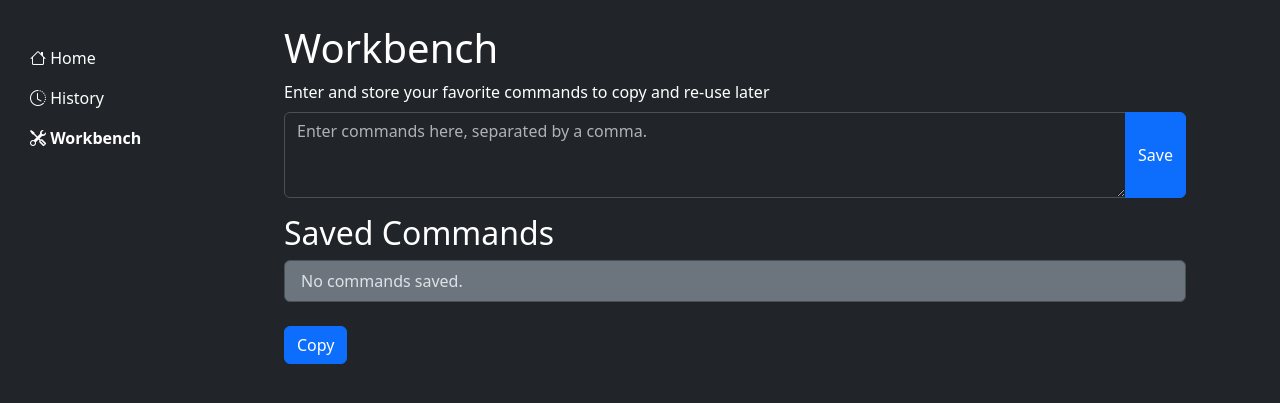
After one commit to the2dl/SSDT, a Flask app: page /workbench in a window 1280 px wide. The commit adds this page. Shown: the top 403 px of the page. Run offline with Flask 3, Linux system fonts and the light colour scheme; data that the repository does not hold is empty; some libraries are stand-ins or nearby versions.

Commit message:
Added workbench, loader
Added workbench, loader during submits, etc

```diff
--- a/app.py
+++ b/app.py
@@ -9,8 +9,8 @@ import platform
 app = Flask(__name__)
 
 # Supabase client initialization
-url = "SETYOURURL"
-key = "SETYOURKEY"
+url = "REMOVED"
+key = "REMOVED"
 supabase: Client = create_client(url, key)
 
 def run_commands_and_store_in_supabase(commands):
@@ -113,5 +113,22 @@ def delete_group(group_id):
     supabase.table('command_outputs').delete().eq('group_id', group_id).execute()
     return redirect('/history')
 
+@app.route('/workbench')
+def workbench():
+    stored_commands = supabase.table('stored_commands').select('*').execute().data
+    return render_template('workbench.html', stored_commands=stored_commands)
+
+@app.route('/add_command', methods=['POST'])
+def add_command():
+    commands = request.form['commands']  # Get commands as a single string
+    # Insert the command into the stored_commands table
+    supabase.table('stored_commands').insert({"commands": commands, "created_at": datetime.utcnow().isoformat()}).execute()
+    return redirect('/workbench')
+
+@app.route('/delete_command/<command_id>', methods=['POST'])
+def delete_command(command_id):
+    supabase.table('stored_commands').delete().eq('id', command_id).execute()
+    return redirect('/workbench')
+
 if __name__ == '__main__':
     app.run(debug=True)
--- a/static/style.css
+++ b/static/style.css
@@ -27,3 +27,39 @@ textarea.form-control {
 .navbar-nav .nav-link.active {
     font-weight: bold;
 }
+
+
+/* Ensure list items allow content to wrap */
+.list-group-item {
+    word-wrap: break-word; /* Old browsers */
+    overflow-wrap: break-word; /* CSS3 */
+}
+
+/* Style for command spans, if needed for further control */
+.list-group-item .badge.bg-dark {
+    display: inline-block; /* Allows the element to wrap like inline but apply block model properties */
+    max-width: 100%; /* Ensures it doesn't overflow its container */
+    margin-bottom: 2px; /* Optional: Adds a little space between wrapped commands */
+    white-space: normal; /* Ensures that whitespace inside the span is handled normally */
+}
+
+.table td, .table th {
+    word-wrap: break-word; /* Allow long words to be able to break and wrap to the next line */
+    max-width: 150px; /* Set a maximum width for each cell. You can adjust this value based on your needs */
+}
+
+/* This is optional, for better table readability */
+.table th {
+    position: sticky; /* Makes the table header sticky */
+    top: 0; /* Stick to the top of the table */
+    background-color: #000; /* Match your theme's header background color */
+    z-index: 2; /* Ensures the header is above other content */
+}
+
+#loadingIcon {
+    position: fixed; /* Make it fixed for viewport-level centering */
+    top: 50%;
+    left: 50%;
+    transform: translate(-50%, -50%); /* Center both horizontally and vertically */
+    z-index: 1000; /* Ensure it's on top of other content */
+}
--- a/templates/history.html
+++ b/templates/history.html
@@ -17,6 +17,9 @@
                         </li>
                         <li class="nav-item">
                             <a class="nav-link active bi bi-clock-history" href="/history"> History</a>
+                        </li>
+                        <li class="nav-item">
+                            <a class="nav-link bi bi-tools" href="/workbench"> Workbench</a>
                         </li>
                     </ul>
                 </nav>
--- a/templates/view_group.html
+++ b/templates/view_group.html
@@ -17,6 +17,9 @@
                         </li>
                         <li class="nav-item">
                             <a class="nav-link active bi bi-clock-history" href="/history"> History</a>
+                        </li>
+                        <li class="nav-item">
+                            <a class="nav-link bi bi-tools" href="/workbench"> Workbench</a>
                         </li>
                     </ul>
                 </nav>
--- /dev/null
+++ b/templates/workbench.html
@@ -0,0 +1,93 @@
+<!DOCTYPE html>
+<html data-bs-theme="dark">
+<head>
+    <title>SSDT - Stupid Simple Detection Testing</title>
+    <link rel="stylesheet" href="https://cdn.jsdelivr.net/npm/bootstrap@5.3.2/dist/css/bootstrap.min.css">
+    <link rel="stylesheet" href="{{ url_for('static', filename='style.css') }}">
+    <link rel="stylesheet" href="https://cdn.jsdelivr.net/npm/bootstrap-icons@1.3.0/font/bootstrap-icons.css">
+</head>
+<body class="bg-dark text-white">
+    <div class="container">
+        <div class="row">
+            <div class="col-md-2">
+                <nav class="navbar bg-dark navbar-dark navbar-expand-md">
+                    <ul class="navbar-nav flex-column">
+                        <li class="nav-item">
+                            <a class="nav-link bi bi-house" href="/"> Home</a>
+                        </li>
+                        <li class="nav-item">
+                            <a class="nav-link bi bi-clock-history" href="/history"> History</a>
+                        </li>
+                        <!-- Add Workbench to the navigation -->
+                        <li class="nav-item">
+                            <a class="nav-link active bi bi-tools" href="/workbench"> Workbench</a>
+                        </li>
+                    </ul>
+                </nav>
+            </div>
+            <div class="col-md-10">
+                <div class="container"> <br />
+                    <h1>Workbench</h1>
+                    <div class="mb-3">
+                        <form action="/add_command" method="post" class="mb-2">
+                            <label for="commands" class="form-label">Enter and store your favorite commands to copy and re-use later</label>
+                            <div class="input-group">
+                                <textarea name="commands" id="commands" class="form-control" rows="3" placeholder="Enter commands here, separated by a comma."></textarea>
+                                <button type="submit" class="btn btn-primary">Save</button>
+                            </div>
+                        </form>
+                    </div>
+
+                    <!-- List of saved commands -->
+                    <div class="mb-3">
+                        <h2>Saved Commands</h2>
+                        <ul class="list-group">
+                            {% for command in stored_commands %}
+                                <li class="list-group-item bg-secondary">
+                                    {% set command_list = command.commands.split(',') %}
+                                    {% for cmd in command_list %}
+                                        <span class="badge bg-dark">{{ cmd }}</span>
+                                    {% endfor %}
+                                    <!-- Button or link to delete the command -->
+                                    <form action="/delete_command/{{ command.id }}" method="post" class="d-inline float-end">
+                                        <button type="submit" class="btn btn-danger btn-sm">Delete</button>
+                                    </form>
+                                </li>
+                            {% else %}
+                                <li class="list-group-item bg-secondary">No commands saved.</li>
+                            {% endfor %}
+                        </ul> <br />
+                        <div class="mb-3">
+                            <button id="copyButton" class="btn btn-primary">Copy</button>
+                        </div>
+                    </div>
+                </div>
+            </div>
+        </div>
+    </div>
+</body>
+<script>
+    document.getElementById('copyButton').addEventListener('click', function() {
+        let commands = [];
+        // Assuming each command is within a span with class 'command-text'
+        // If you haven't wrapped commands in a span, adjust the selector to target the correct elements
+        document.querySelectorAll('.list-group-item.bg-secondary .badge.bg-dark').forEach(function(cmdSpan) {
+            commands.push(cmdSpan.textContent.trim()); // Collect text content of each command
+        });
+
+        // Join all commands with a newline character for better formatting
+        let commandsToCopy = commands.join('\n');
+
+        // Use the Clipboard API to copy the commands string
+        navigator.clipboard.writeText(commandsToCopy).then(function() {
+            console.log('Copying to clipboard was successful!');
+            // Optional: Provide user feedback that text was copied
+            alert('Commands copied to clipboard!');
+        }, function(err) {
+            console.error('Could not copy text: ', err);
+        });
+    });
+    </script>
+
+
+</html>
```
Also changed, not shown: templates/index.html (+26 -3 lines).
